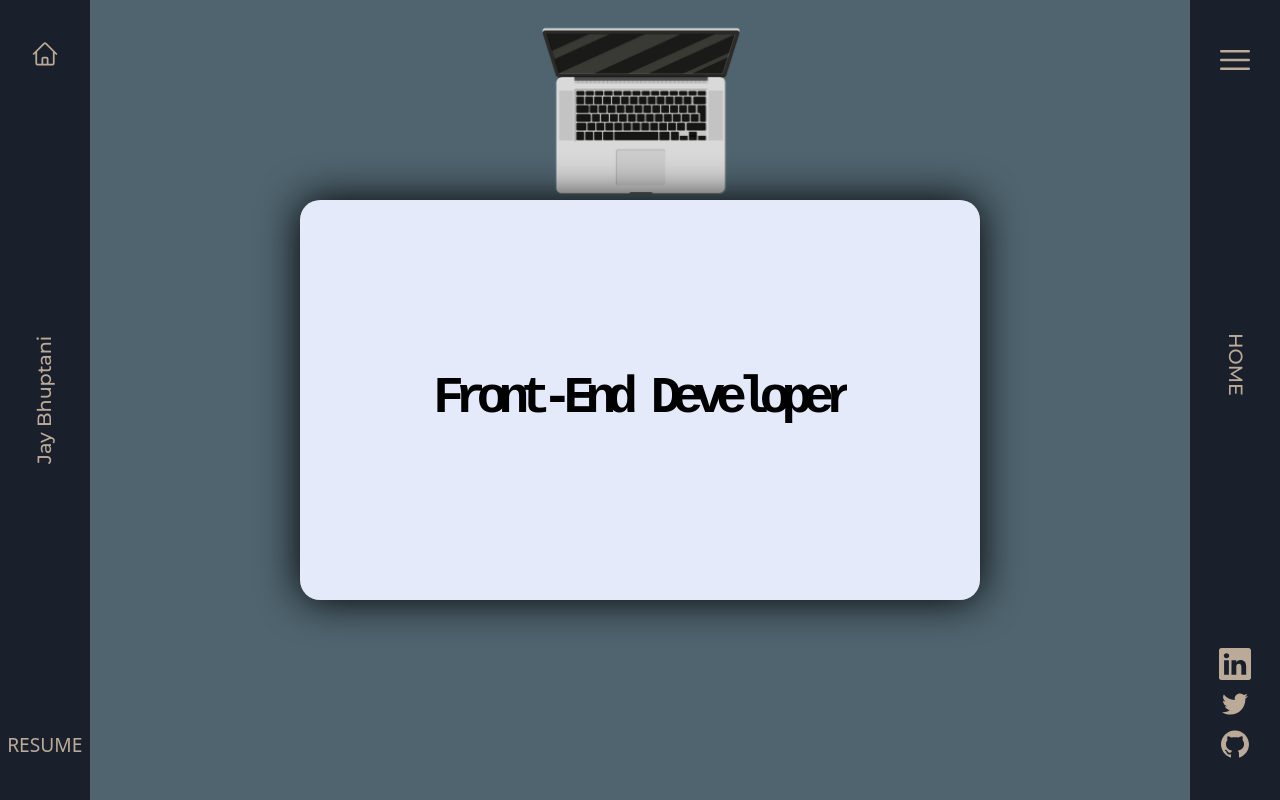
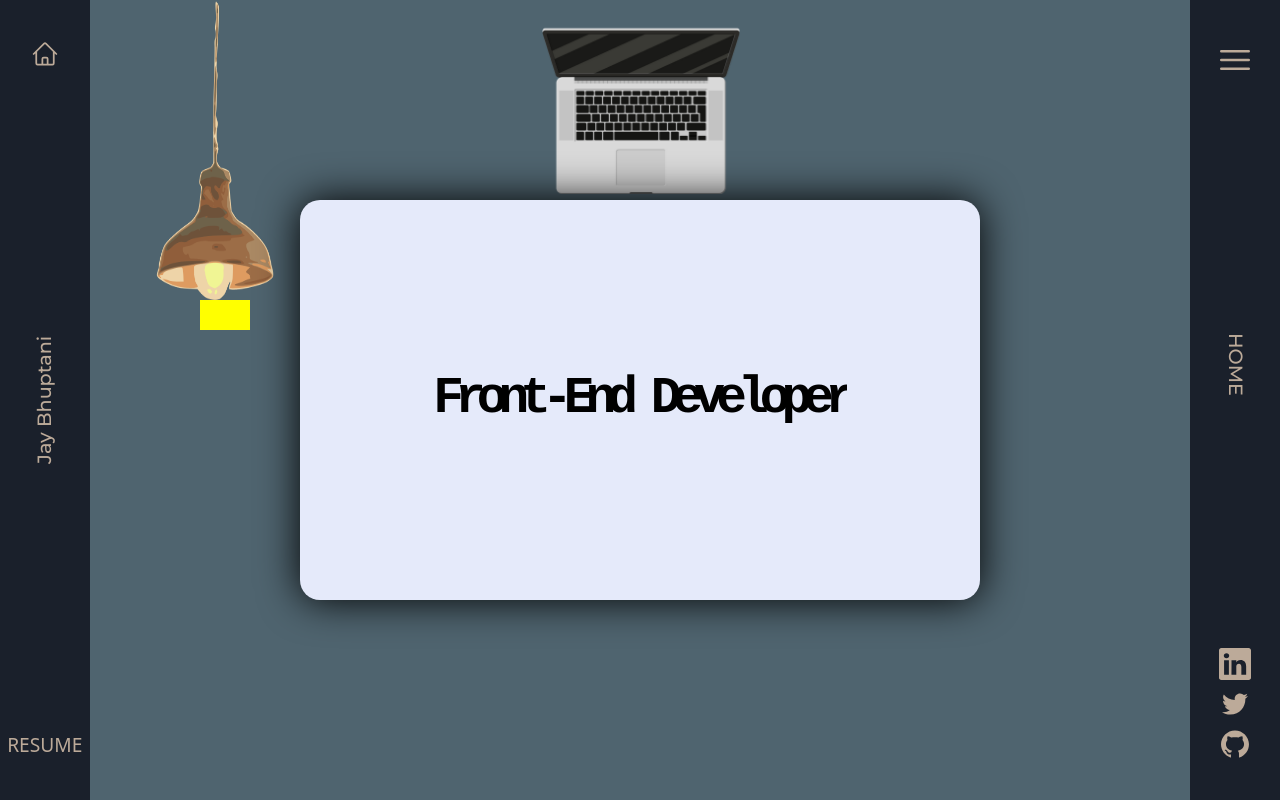
Before and after one commit to jaybhuptani10/Portfolio, a React (Vite) app: page / in a window 1280 px wide. Shown: the top 800 px of the page. Built offline with nearby package versions, Linux system fonts and the light colour scheme; a web font is replaced by a local one.

Commit message:
nav changes

```diff
--- a/src/components/home/Home.jsx
+++ b/src/components/home/Home.jsx
@@ -9,6 +9,7 @@ import Page2 from "./Pages/Page2";
 import Page3 from "./Pages/Page3";
 import Page4 from "./Pages/Page4";
 import cursor from "./Pages/Images/cursor.png";
+import lamp from "./Pages/Images/lamp.png";
 import scrollingImage from "./Pages/Images/1.png";
 import closed from "./Pages/Images/closed.png";
 import Page5 from "./Pages/Page5";
@@ -202,6 +203,8 @@ const Home = () => {
           ref={page1Ref}
           className="sm:p-0 inside-class min-h-screen w-full flex justify-center items-center relative"
         >
+          <img className="lamp" src={lamp} alt="" />
+          <div className="light"></div>
           <motion.div
             variants={{
               hidden: { opacity: 0, y: -100 },
--- a/src/components/home/home.css
+++ b/src/components/home/home.css
@@ -221,6 +221,23 @@ h3{
     transform: scale(1.2);
 color: white;
 }
+.lamp{
+    height: 300px;
+    width: 250px;
+
+    position: absolute;
+    top: 0;
+    left: 0;
+
+}
+.light{
+    height: 30px;
+    width: 50px;
+    background-color: yellow;
+    position: absolute;
+    top: 300px;
+    left: 110px;
+}
 
 @media screen and (max-width: 500px){
     .socials svg{
@@ -250,6 +267,7 @@ color: white;
     }
     .Main .centre{
         width: 100%;
+        min-height: 100vh;
     }
     .left{
         height: 100%;
--- a/src/components/nav/Panel.jsx
+++ b/src/components/nav/Panel.jsx
@@ -16,7 +16,7 @@ const Panel = ({ panel, index }) => {
       animate="visible"
       variants={variants}
       transition={{ duration: 0.5, delay: 0.5 * index }}
-      className="sm:h-[33.3vh] panel h-1/3 cursor-pointer w-full sm:w-1/2 relative"
+      className="sm:h-[33.3vh] panel h-1/6 cursor-pointer w-full sm:w-1/2 relative"
     >
       <div className="absolute flex h-full w-full items-center justify-center">
         <div className="white-bg"></div>
```
Also changed, not shown: src/components/home/Pages/Images/lamp.png (added).
